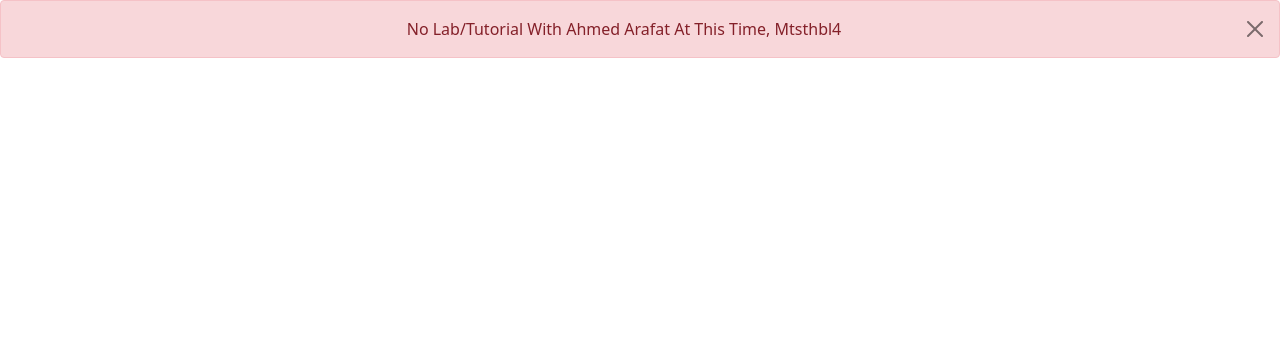
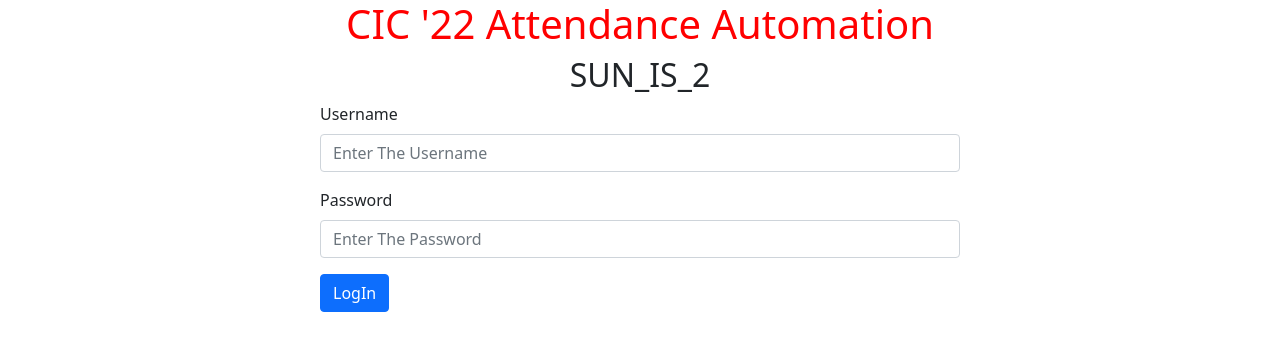
Before and after one commit to Ahmed-Arafat10/Automate-CIC-Attendance, a PHP site: page /index.php in a window 1280 px wide. Shown: the top 351 px of the page. Run offline with PHP 8.4, Linux system fonts and the light colour scheme; data comes from the database, SQL or seed files in the repository.

Commit message:
9:40AM 11/30

```diff
--- a/Attendance.php
+++ b/Attendance.php
@@ -37,7 +37,7 @@ if (isset($_POST['add_attendance'])) {
     $student_name = $_POST['student_name'];
     $student_id = $_POST['student_id'];
     $student = new Student();
-    $CheckError = $student->AddAttendance($student_name, $student_id, $_SESSION['MeetingID'], date("Y-m-d H:i:s"));
+    $CheckError = $student->AddAttendance($student_name, $student_id, $_SESSION['MeetingID'], date("Y-m-d h:i:s"));
     if (!$CheckError) {
         setcookie($Cur_Meeting, 1, time() + 2 * 60 * 60);
         $_SESSION['done_attendance'] = 1;
--- a/Class/Student.class.php
+++ b/Class/Student.class.php
@@ -13,9 +13,10 @@ class Student
 
     public function AddAttendance($name,$student_id,$meeing_id,$date)
     {
-        $Insert = "INSERT INTO `attendance` VALUES(NULL,?,?,?,?)";
+        $Insert = "INSERT INTO `attendance` VALUES(NULL,?,?,?,?,?)";
         $Query = $this->Connect->prepare($Insert);
-        $Query->bind_param("siis",$name,$student_id,$meeing_id,$date);
+        $IP_Add = $_SERVER['REMOTE_ADDR'];
+        $Query->bind_param("siiss",$name,$student_id,$meeing_id,$date,$IP_Add);
         $CheckError = $Query->execute();
         return $CheckError ? 0 : 1;
     }
--- a/Shared.php
+++ b/Shared.php
@@ -15,8 +15,8 @@ $meeting = array(
     "MON_STRAT_2",
     "TUE_STRAT_8",
     "TUE_DB2_12",
-    "WEN_STRAT_2",
-    "FRI_STRAT_10"
+    "WED_PROG3LECTURE_12",
+    "WED_STRAT_2"
 );
 
 function Current_Meeting($meeting)
@@ -24,20 +24,24 @@ function Current_Meeting($meeting)
     $d = date("D");
     $d = strtoupper($d);
     $h = date("g");
-   //$h = 11;
-$am_pm = date("a");
-    //echo $d . $h . $am_pm;
-    for ($i = 0; $i < count($meeting); $i++) {
+    //$h = 11;
+    $am_pm = date("a");
+   // echo $d . $h . $am_pm;
+        for ($i = 0; $i < count($meeting); $i++) {
         $cur_meeting = explode("_", $meeting[$i]);
         $cur_day = $cur_meeting[0];
         $start_h = $cur_meeting[2];
-        $end_h = ($start_h + 2);
+        if ($start_h == 2) $end_h = $start_h + 1;
+        else $end_h = $start_h + 2;
         //if ($end_h > 12) $end_h = $end_h % 12;
         //echo $end_h . " ". $start_h ;
         $cur_ampm = "am";
-        if ($start_h == 12 || $start_h <= 3) $cur_ampm = "pm";
+        if ($start_h == 12 || $start_h == 2) $cur_ampm = "pm";
         //echo " " . $cur_ampm . "<br>";
-        if ($d == $cur_day && ($h >= $start_h || $h == 1) && $h <= $end_h && $cur_ampm == $am_pm) return $meeting[$i];
+        if ($d == $cur_day && $cur_ampm == $am_pm) {
+            if ($h >= $start_h && $h < $end_h) return $meeting[$i];
+            else if ($start_h == 12 && $h == 1) return $meeting[$i];
+        }
     }
     return -1;
 }
--- a/index.php
+++ b/index.php
@@ -16,15 +16,16 @@ ini_set('display_startup_errors', '1');
 error_reporting(E_ALL);
 require_once("Class/DB.class.php");
 require_once("Shared.php");
+//echo exec('getmac');
 //echo $_SERVER['SCRIPT_FILENAME'];
-$Cur_Meeting = Current_Meeting($meeting);
-//$Cur_Meeting = "SUN_IS_2";
+//$Cur_Meeting = Current_Meeting($meeting);
+$Cur_Meeting = "SUN_IS_2";
 if (isset($_SESSION['done_attendance']) && $_SESSION['done_attendance']) {
     PrintMessage("Congrats, You're An Attendee Now :)","Green");
 }
 $_SESSION['done_attendance'] = 0;
 if ($Cur_Meeting == -1) {
-    PrintMessage("No Lab/Tutorial With Ahmed Arafat At This Time, Mtsthbl4","Danger");
+    PrintMessage("No Lab/Tutorial With Ahmed Arafat At This Time","Danger");
     exit(0);
 }
 $_SESSION['is_auth'] = 0;
```
